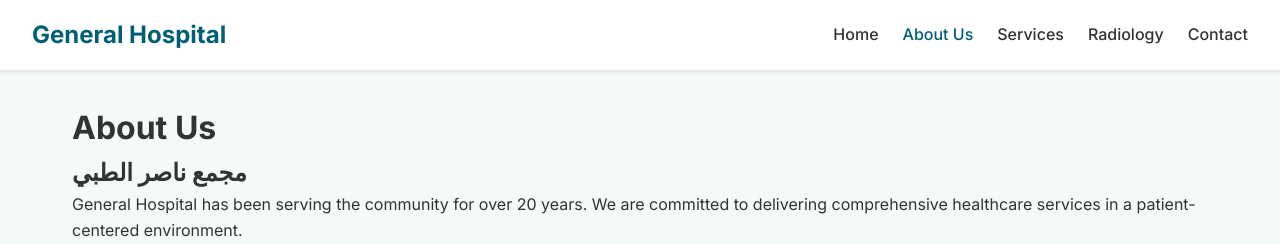
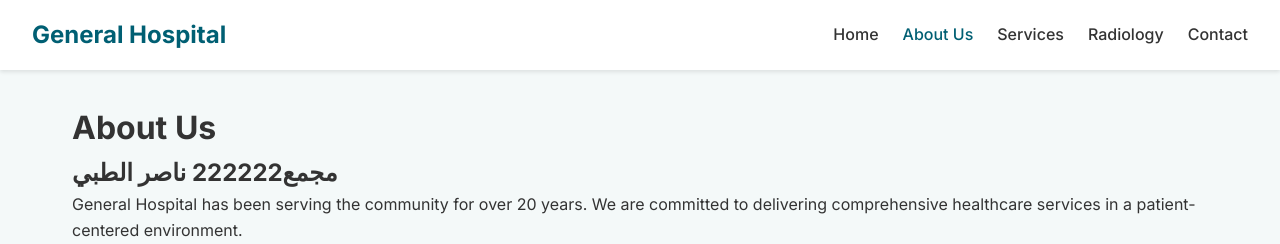
Before and after one commit to EngAmeerMoh/healthcare-site, a website built with Vite: page about.html in a window 1280 px wide. Shown: the top 244 px of the page. Built offline with nearby package versions, Linux system fonts and the light colour scheme.

Commit message:
Test: update homepage text from IDE2222

```diff
--- a/about.html
+++ b/about.html
@@ -26,7 +26,7 @@
     <main class="container">
         <h1>About Us</h1>
         <section>
-            <h2>مجمع ناصر الطبي </h2>
+            <h2>مجمع222222 ناصر الطبي </h2>
             <p>General Hospital has been serving the community for over 20 years. We are committed to delivering
                 comprehensive healthcare services in a patient-centered environment.</p>
         </section>
```
